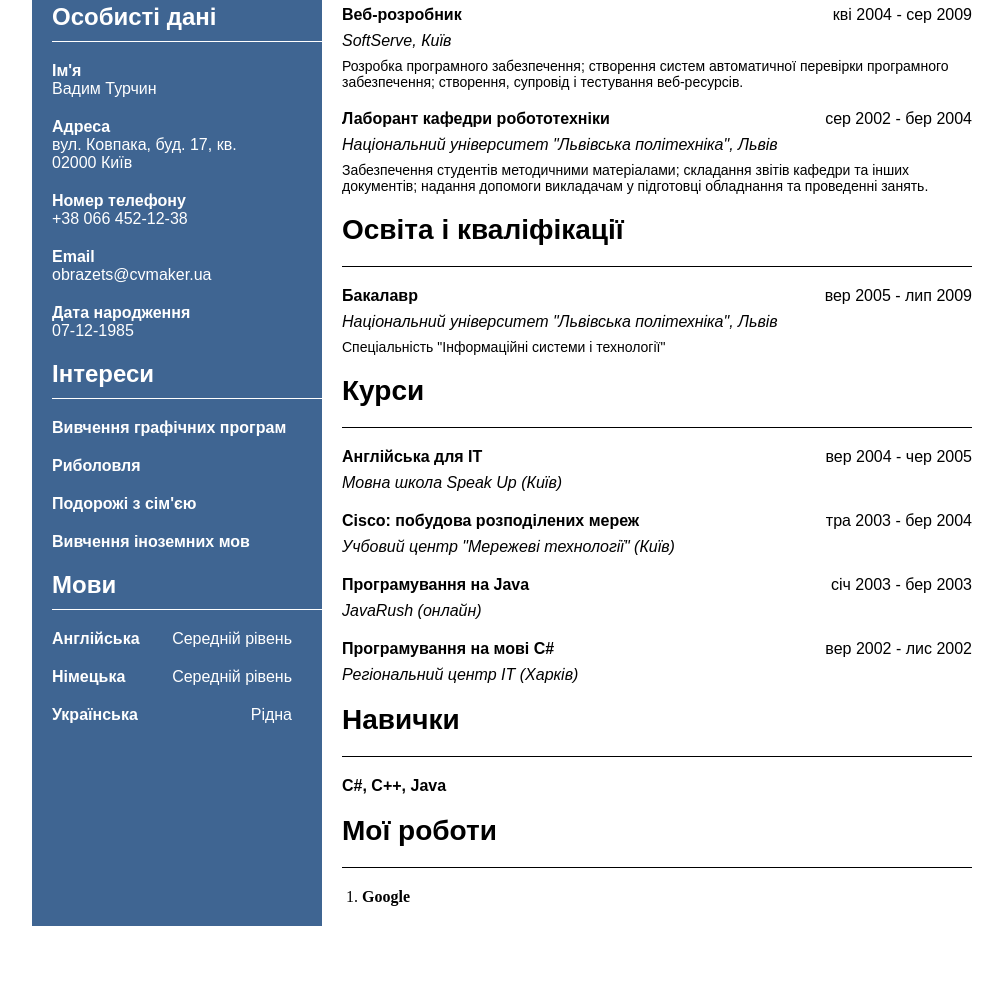
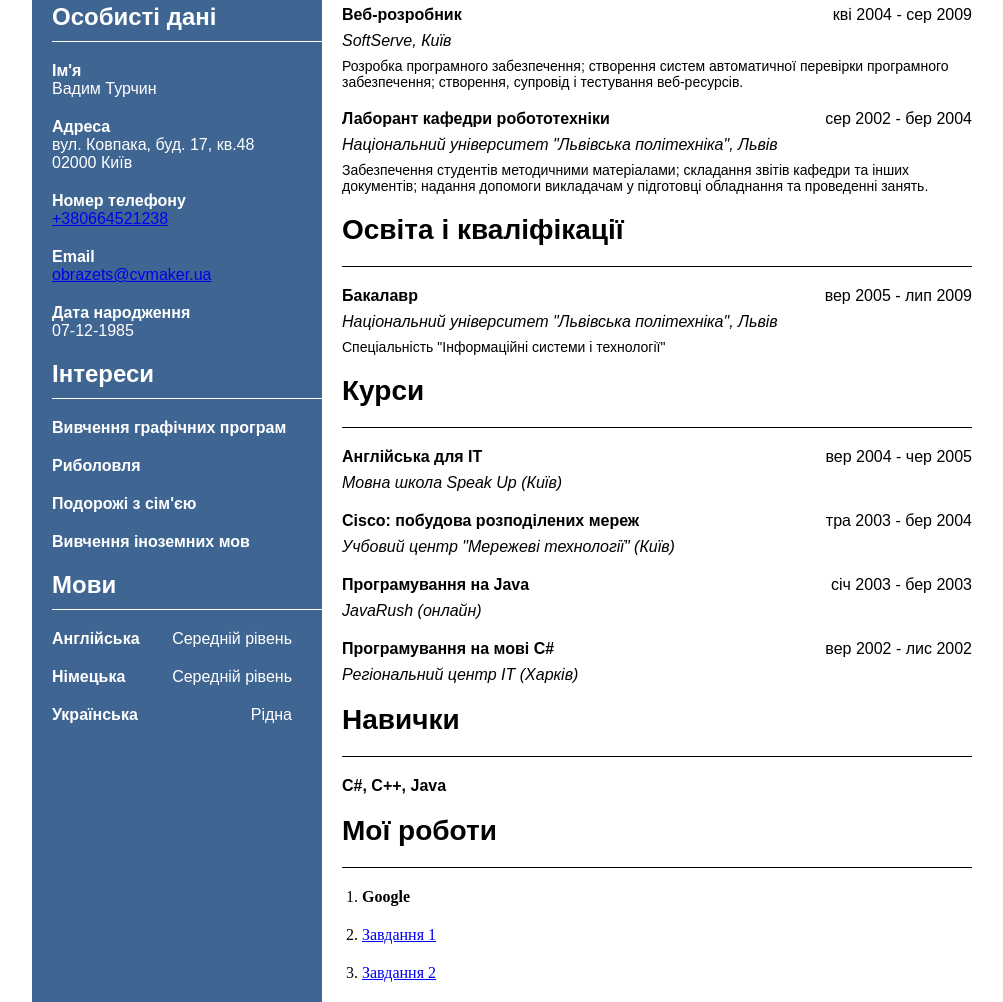
Before and after one commit to VadymTurchin/VadymTurchin.github.io, a plain HTML site: page index.html in a window 1280 px wide. Shown: the part 287-1289 px from the top of the page, without its empty margins (128-1131 px from the left). Before the commit the page ends 1213 px from the top, so only its background shows below. Drawn offline with Linux system fonts and the light colour scheme.

Commit message:
Add files via upload

```diff
--- a/index.html
+++ b/index.html
@@ -32,10 +32,7 @@
                                        Адреса
                                     </div>
                                     <div class="content-text">
-                                        вул. Ковпака, буд. 17, кв.
-                                    </div>
-                                    <div class="content-text">
-                                        02000 Київ
+                                        вул. Ковпака, буд. 17, кв.48 <br> 02000 Київ
                                     </div>
                                 </li>
                                 <li>
@@ -43,7 +40,7 @@
                                        Номер телефону
                                     </div>
                                     <div class="content-text">
-                                        +38 066 452-12-38
+                                        <a href="tel:+38066452123">+380664521238</a>
                                     </div>
                                 </li>
                                 <li>
@@ -51,7 +48,7 @@
                                        Email
                                     </div>
                                     <div class="content-text">
-                                        obrazets@cvmaker.ua
+                                    <a href="mailto:obrazets@cvmaker.ua">obrazets@cvmaker.ua</a>
                                     </div>
                                 </li>
                                 <li>
@@ -59,7 +56,7 @@
                                        Дата народження
                                     </div>
                                     <div class="content-text">
-                                        07-12-1985
+                                        <time datetime="1985-12-07"> 07-12-1985</time>
                                     </div>
                                 </li>
                             </ul>
@@ -190,7 +187,6 @@
                                 </li>
                             </ul>
                         </div>
-
                     </div>
                     <div class="right-side-content-item">
                         <div class="content-name">
@@ -216,7 +212,6 @@
                                 </li>
                             </ul>
                         </div>
-
                     </div>
                     <div class="right-side-content-item">
                         <div class="content-name">
@@ -308,6 +303,16 @@
                                         </div>
                                     </div>
                                 </li>
+                                <li>
+                                    <div class="task1">
+                                        <a target="_blank" href="https://github.com/VadymTurchin/VadymTurchin.github.io/tree/main/task_1">Завдання 1</a>
+                                    </div>
+                                </li>
+                                <li>
+                                    <div class="task2">
+                                        <a target="_blank" href="https://github.com/VadymTurchin/VadymTurchin.github.io/tree/main/task_2">Завдання 2</a>
+                                    </div>
+                                </li>
                             </ol>
                         </div>
                     </div>
```
